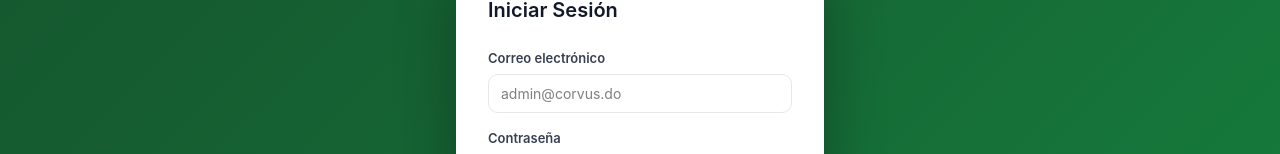
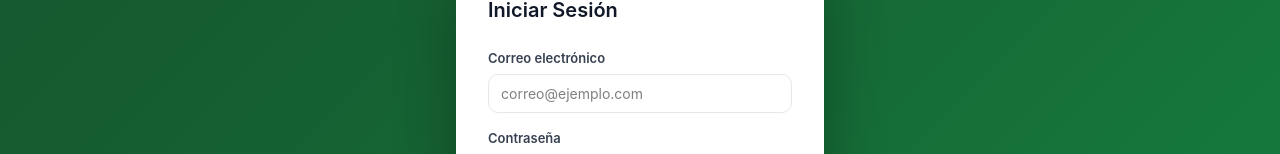
Before and after one commit to Luisfelipe-26/ERP-M-F, a React app: page /login in a window 1280 px wide. Shown: the part 364-518 px from the top of the page. Built offline with nearby package versions, Linux system fonts and the light colour scheme; no server answers; the HTML template or start-up script is replaced by a standard one.

Commit message:
Update Login.jsx
Co-Authored-By: Luis Felipe  <93887320+Luisfelipe-26@users.noreply.github.com>

```diff
--- a/src/pages/Login.jsx
+++ b/src/pages/Login.jsx
@@ -58,7 +58,7 @@ export default function Login() {
               <input
                 className="input"
                 type="email"
-                placeholder="admin@corvus.do"
+                placeholder="correo@ejemplo.com"
                 value={form.email}
                 onChange={e => setForm({ ...form, email: e.target.value })}
                 required
```
